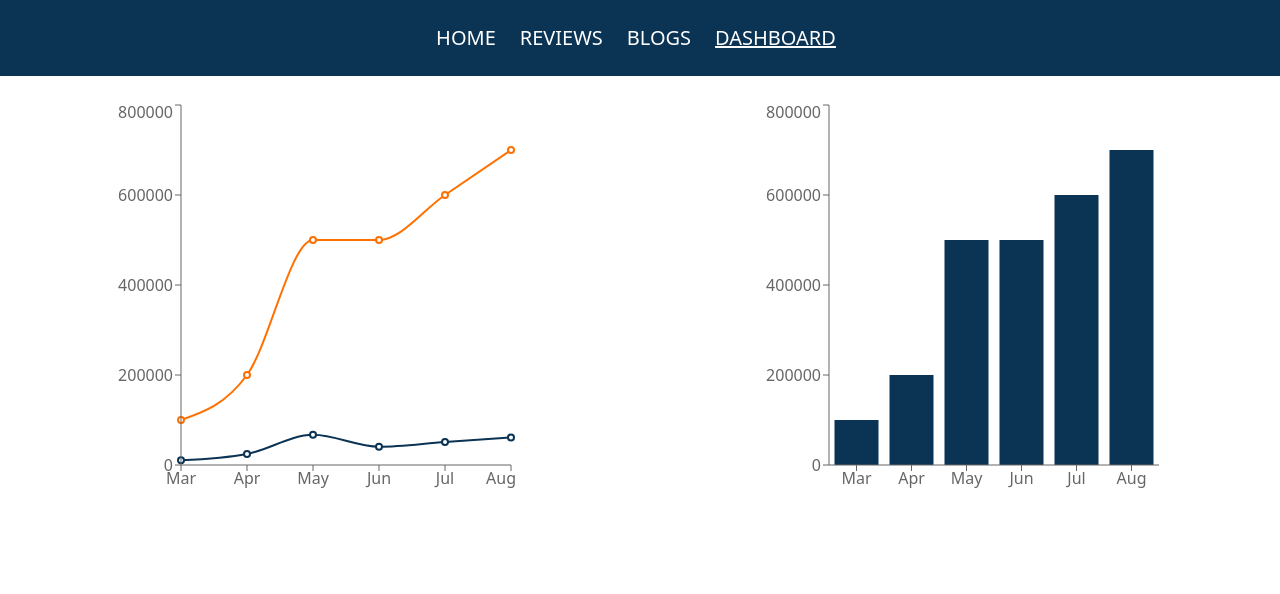
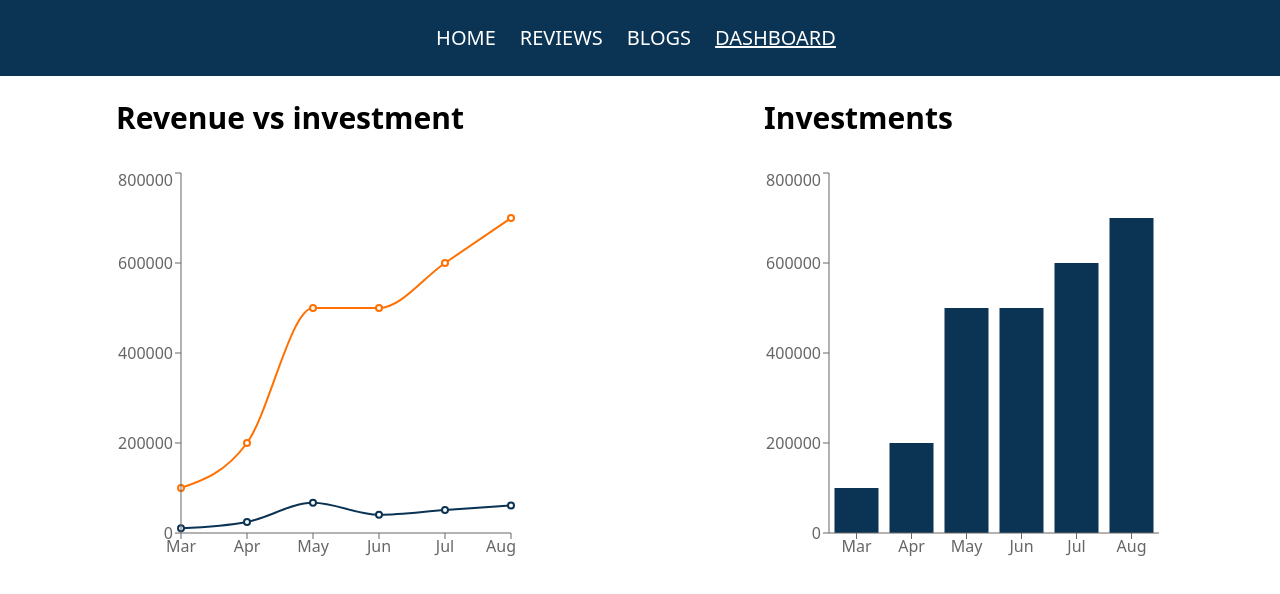
Before and after one commit to aimun-naharr/product-analysis, a React (Create React App) app: page /dashboard in a window 1280 px wide. Shown: the top 594 px of the page. Built offline with nearby package versions, Linux system fonts and the light colour scheme.

Commit message:
dashboard edited

```diff
--- a/src/Components/Dashboard/Dashboard.js
+++ b/src/Components/Dashboard/Dashboard.js
@@ -43,6 +43,7 @@ const Dashboard = () => {
     return (
         <div className='grid grid-cols-1 md:grid-cols-1 xl:grid-cols-2 items-center justify-items-center mt-6 gap-4'>
             <div>
+            <h1 className='text-3xl font-bold justify-center mb-8'>Revenue vs investment</h1>
             <LineChart width={400} height={400} data={data}>
           <Line type="monotone" dataKey="investment" stroke="#ff7000" strokeWidth={2} />
           <Line type="monotone" dataKey="revenue" stroke="#0B3354" strokeWidth={2} />
@@ -52,6 +53,7 @@ const Dashboard = () => {
         </LineChart>
             </div>
             <div>
+            <h1 className='text-3xl font-bold justify-center mb-8'>Investments</h1>
             <BarChart width={400} height={400} data={data}>
           <Bar dataKey="investment" fill="#0B3354" />
           <XAxis dataKey="month"></XAxis>
```
